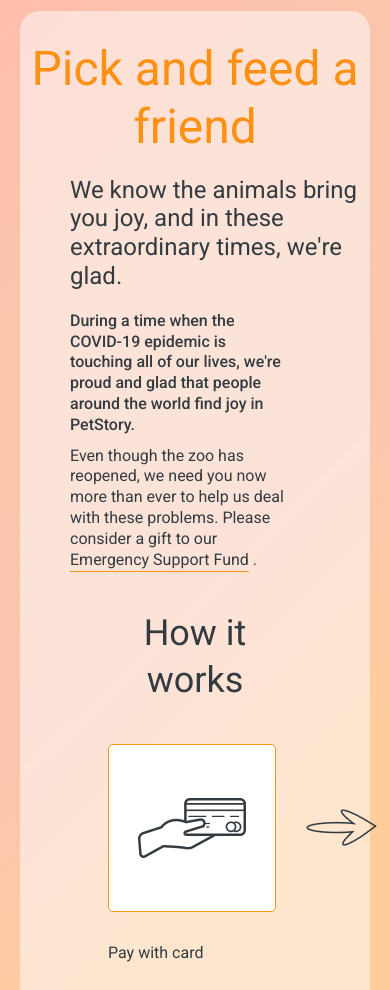
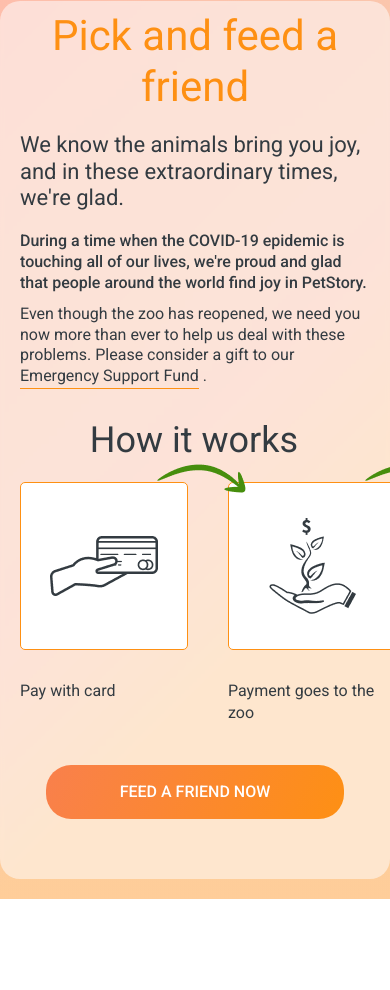
Before and after one commit to LobanovaMary/online-zoo, a website: page online-zoo/pages/main/index.html in a window 390 px wide. Shown: the part 2029-3019 px from the top of the page. Drawn offline with Linux system fonts and the light colour scheme.

Commit message:
feat: add media 640 for donate

```diff
--- a/online-zoo/pages/main/index.html
+++ b/online-zoo/pages/main/index.html
@@ -170,8 +170,8 @@
         <a href="#" class="btn__circul btn">choose your favorite</a>
       </section>
     </div>
-    <section class="donate  ">
-      <div class="container">
+    <section class="donate">
+      <div class="container donate-container">
         <div class="feed-friend">
           <h2 class="feed-friend__title">Pick and feed a friend</h2>
           <h3 class="feed-friend__sub-title">
@@ -196,11 +196,11 @@
               <div class="payment__icon">
                 <img src="./../../assets/icon-pay.png" alt="Pay" />
               </div>
-              <img src="./../../assets/icon-arrow.png" alt="Arrow" />
+              <div class="payment__arrow payment__arrow-first"></div>
               <div class="payment__icon">
                 <img src="./../../assets/icon-zoo.png" alt="Zoo" />
               </div>
-              <img src="./../../assets/icon-arrow.png" alt="Arrow" />
+              <div class="payment__arrow payment__arrow-second"></div>
               <div class="payment__icon">
                 <img src="./../../assets/icon-monkey.png" alt="Monkey" />
               </div>
--- a/online-zoo/pages/main/sass/_layout.scss
+++ b/online-zoo/pages/main/sass/_layout.scss
@@ -51,6 +51,9 @@
   @media only screen and (max-width: 1490px) {
     padding: 30px 0px 50px 0px;
   }
+  @media only screen and (max-width: 999px) {
+    padding: 20px 0px 20px 0px;
+  }
 }
 .testimonials {
   padding: 140px 0px 180px 0px;
--- a/online-zoo/pages/main/sass/components/_feed-friend.scss
+++ b/online-zoo/pages/main/sass/components/_feed-friend.scss
@@ -7,6 +7,9 @@
   font-style: normal;
   @media only screen and (max-width: 1490px) {
     padding: 29px 0px 50px 0px;
+  }
+  @media only screen and (max-width: 999px) {
+    padding: 10px 0px 60px 0px;
   }
 
   &__title {
@@ -18,6 +21,9 @@
     margin-bottom: 30px;
     @media only screen and (max-width: 1490px) {
       margin-bottom: 20px;
+    }
+    @media only screen and (max-width: 999px) {
+      font-size: 42px;
     }
   }
 
@@ -32,6 +38,10 @@
       padding-left: 50px;
       margin-bottom: 20px;
     }
+    @media only screen and (max-width: 999px) {
+      font-size: 22px;
+      padding-left: 20px;
+    }
   }
 
   &__content {
@@ -44,10 +54,16 @@
       padding-left: 50px;
       padding-right: 83px;
     }
+    @media only screen and (max-width: 999px) {
+      padding: 0px 20px;
+    }
     &--right {
       padding-right: 190px;
       @media only screen and (max-width: 1490px) {
         padding-right: 83px;
+      }
+      @media only screen and (max-width: 999px) {
+        padding: 0px 20px;
       }
     }
     &--underline {
@@ -71,3 +87,8 @@
     margin-bottom: 10px;
   }
 }
+.donate-container {
+  @media only screen and (max-width: 999px) {
+    padding: 0px;
+  }
+}
--- a/online-zoo/pages/main/sass/components/_payment.scss
+++ b/online-zoo/pages/main/sass/components/_payment.scss
@@ -6,6 +6,9 @@
   @media only screen and (max-width: 1490px) {
     padding: 40px 88px 73px 88px;
   }
+  @media only screen and (max-width: 999px) {
+    padding: 30px 32px 40px 20px;
+  }
 
   &__title {
     font-weight: 400;
@@ -13,6 +16,10 @@
     line-height: 130%;
     text-align: center;
     margin-bottom: 40px;
+    @media only screen and (max-width: 999px) {
+      margin-bottom: 18px;
+      padding-left: 10px;
+    }
   }
 
   &__container {
@@ -20,6 +27,11 @@
     grid-template-columns: repeat(5, 1fr);
     align-items: center;
     gap: 30px;
+    @media only screen and (max-width: 999px) {
+      column-gap: 40px;
+      position: relative;
+      grid-template-columns: repeat(3, 1fr);
+    }
   }
   &__container > p {
     font-family: "Roboto";
@@ -45,8 +57,35 @@
   &__pay-descripton {
     grid-column: 1 / 3;
     align-self: start;
+    @media only screen and (max-width: 999px) {
+      grid-column: 1 / 2;
+    }
   }
   &__zoo-descripton {
     grid-column: 3 / 5;
+    @media only screen and (max-width: 999px) {
+      grid-column: 2 / 3;
+    }
+  }
+
+  &__arrow {
+    width: 70px;
+    height: 37.08px;
+    background-image: url(./../../assets/icon-arrow.png);
+    @media only screen and (max-width: 999px) {
+      position: absolute;
+      background-image: url(./../../assets/arrow.png);
+      background-repeat: no-repeat;
+      width: 100px;
+      height: 60px;
+      top: -18px;
+      &-first {
+        left: 137px;
+      }
+      &-second {
+        left: 345px;
+      }
+    }
   }
 }
+// ./../../assets/icon-arrow.png
```
Also changed, not shown: online-zoo/assets/arrow.png (added), online-zoo/pages/main/style.css, 1 other file.
